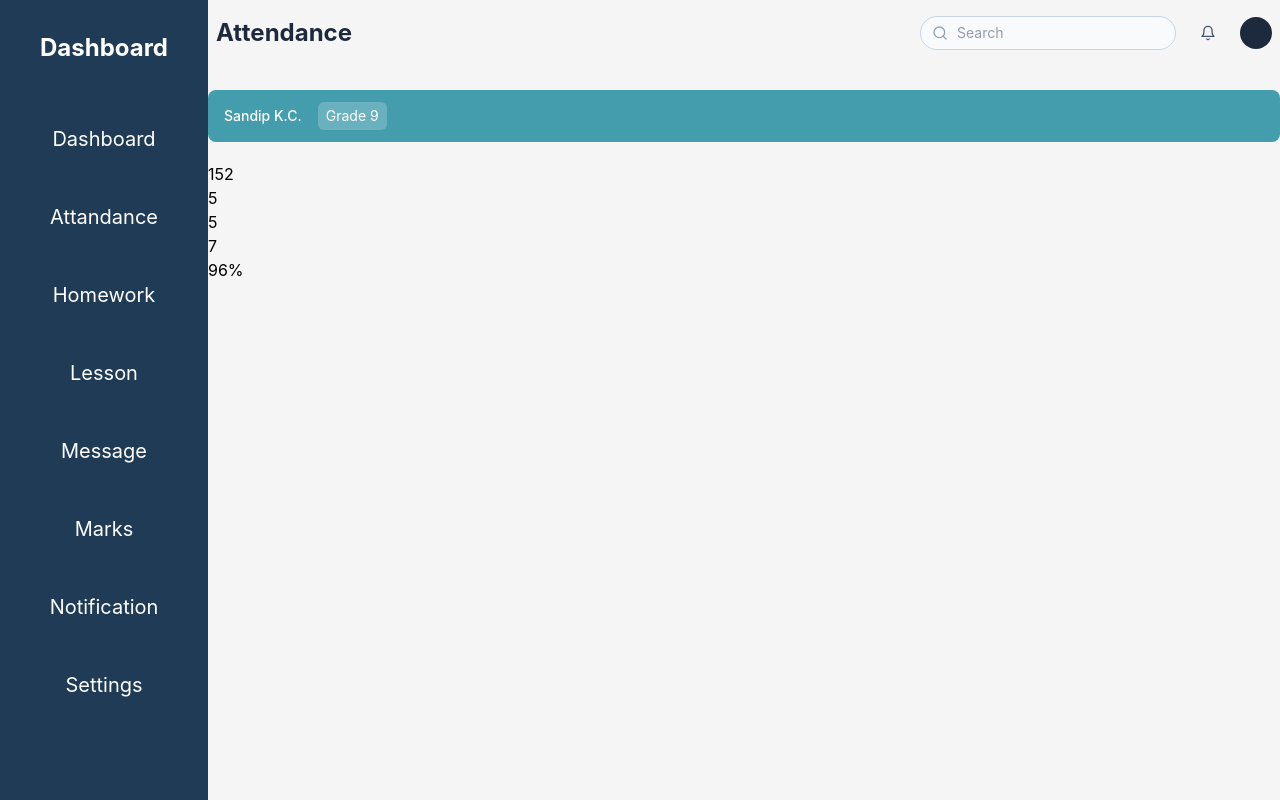
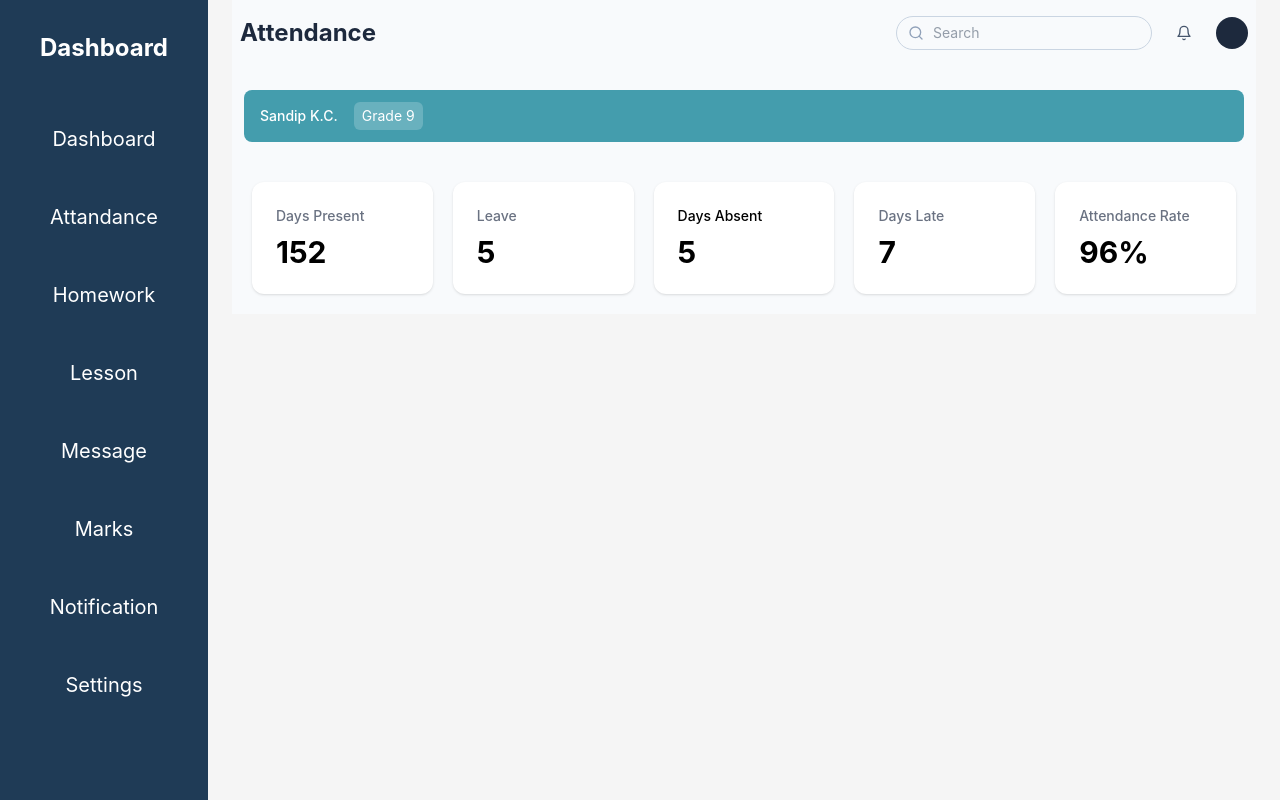
Before and after one commit to programmerdipesh-netizen/Diary_Learning, a React (Vite) app: page /attendance in a window 1280 px wide. Built offline with nearby package versions, Linux system fonts and the light colour scheme.

Commit message:
Added the css to the summaryAttendanceDataCard

```diff
--- a/src/components/StudentHeader.jsx
+++ b/src/components/StudentHeader.jsx
@@ -3,7 +3,7 @@ import { studentInfo } from "../constants";
 
 const StudentHeader = () => {
   return (
-    <div className="flex items-center gap-4 bg-[#449dad] text-white rounded-lg px-4 py-3 mb-5">
+    <div className="flex items-center gap-4 bg-[#449dad] text-white rounded-lg px-4 py-3 mx-3 mb-5">
 
           <h1 className="text-sm font-medium">{studentInfo.name}</h1>
           <p className="text-sm bg-white/20 rounded-md px-2 py-1">{studentInfo.grade}</p>
--- a/src/components/SummaryAttendanceDataCard.jsx
+++ b/src/components/SummaryAttendanceDataCard.jsx
@@ -3,16 +3,47 @@ import {summaryAttendanceData} from "../constants";
 
 const SummaryAttendanceDataCard = () => {
   return (
-    <div>
-        <ul>
-            <li>{summaryAttendanceData.DaysPresent}</li>
-            <li>{summaryAttendanceData.Leave}</li>
-            <li>{summaryAttendanceData.DaysAbsent}</li>
-            <li>{summaryAttendanceData.DaysLate}</li>
-            <li>{summaryAttendanceData.AttendanceRate}%</li>
-        </ul>
+    <div className="w-full p-5">
+      <ul className="grid grid-cols-1 sm:grid-cols-2 lg:grid-cols-3 xl:grid-cols-5 gap-5">
+
+
+        <li className="bg-white rounded-xl p-6 shadow-sm">
+          <p className="text-sm font-medium text-gray-500">Days Present</p>
+          <p className="text-3xl font-bold mt-2">
+            {summaryAttendanceData.DaysPresent}
+          </p>
+        </li>
+
+        <li className="bg-white rounded-xl p-6 shadow-sm">
+          <p className="text-sm font-medium text-gray-500">Leave</p>
+          <p className="text-3xl font-bold mt-2">
+            {summaryAttendanceData.Leave}
+          </p>
+        </li>
+
+        <li className="bg-white rounded-xl p-6 shadow-sm">
+          <p className="text-sm font-medium">Days Absent</p>
+          <p className="text-3xl font-bold mt-2">
+            {summaryAttendanceData.DaysAbsent}
+          </p>
+        </li>
+
+        <li className="bg-white  rounded-xl p-6 shadow-sm">
+          <p className="text-sm font-medium text-gray-500">Days Late</p>
+          <p className="text-3xl font-bold mt-2">
+            {summaryAttendanceData.DaysLate}
+          </p>
+        </li>
+
+        <li className="bg-white rounded-xl p-6 shadow-sm">
+          <p className="text-sm font-medium text-gray-500">Attendance Rate</p>
+          <p className="text-3xl font-bold mt-2">
+            {summaryAttendanceData.AttendanceRate}%
+          </p>
+        </li>
+      </ul>
     </div>
-  )
-}
+  );
+};
 
-export default SummaryAttendanceDataCard
+export default SummaryAttendanceDataCard;
--- a/src/pages/Attendance.jsx
+++ b/src/pages/Attendance.jsx
@@ -3,7 +3,7 @@ import {Header, StudentHeader} from "../components"
 import {SummaryAttendanceDataCard} from "../components";
 
 const Attendance = () => (
- <div>
+ <div className=" bg-slate-50 mx-6">
   <Header pageTitle={"Attendance"}/>
   <div>
      <StudentHeader/>
```
